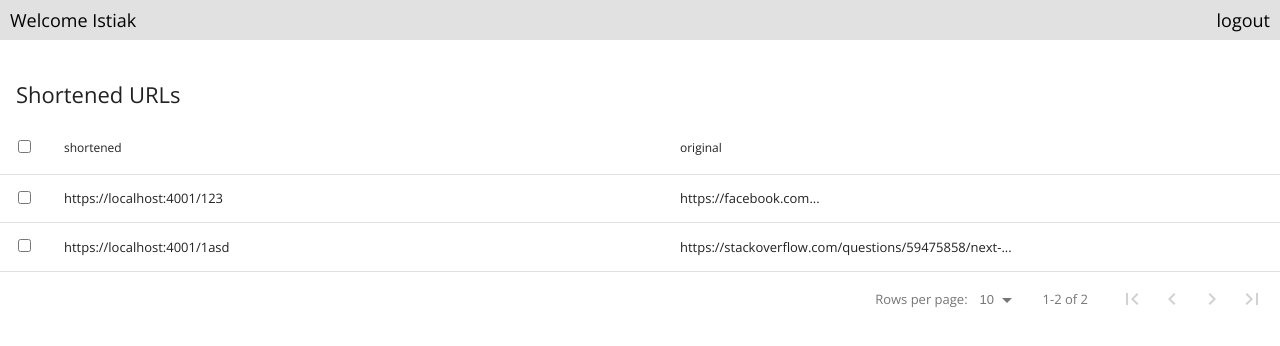
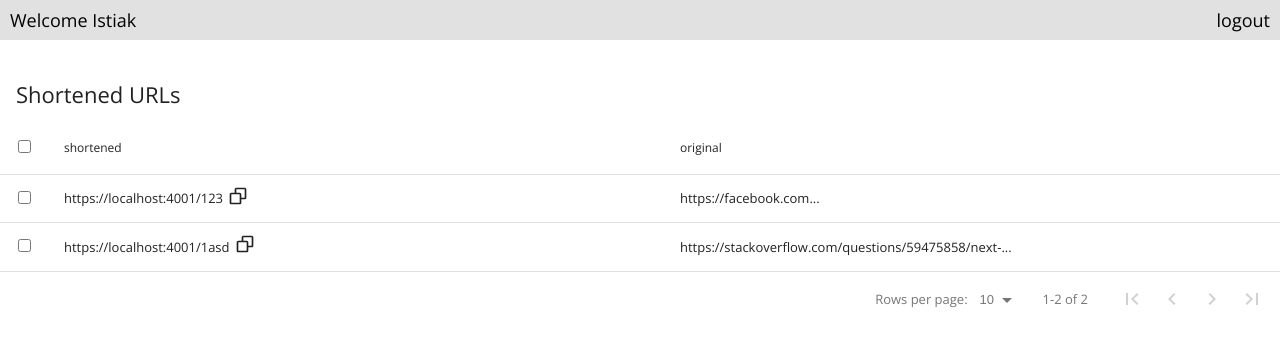
Before and after one commit to aistiak/scaleable-url-shortner, a Next.js app in the folder frontend/: page /dashboard in a window 1280 px wide. Shown: the top 346 px of the page. Built offline with nearby package versions, Linux system fonts and the light colour scheme.

Commit message:
clipboard and tooltip added

```diff
--- a/frontend/package.json
+++ b/frontend/package.json
@@ -24,6 +24,9 @@
     "react-cookies": "^0.1.1",
     "react-data-table-component": "^7.5.3",
     "react-dom": "18.2.0",
+    "react-icons": "^4.8.0",
+    "react-toastify": "^9.1.2",
+    "react-tooltip": "^5.10.1",
     "styled-components": "^5.3.9",
     "typescript": "4.9.5"
   }
--- a/frontend/src/components/table.tsx
+++ b/frontend/src/components/table.tsx
@@ -1,7 +1,10 @@
 import DashboardLayout from "@/layouts/dashboard";
 import dynamic from "next/dynamic";
 import { useCallback, useMemo, useState } from "react";
-
+import { Tooltip as ReactTooltip } from "react-tooltip";
+import "react-tooltip/dist/react-tooltip.css";
+import { BiCopy } from 'react-icons/bi';
+import { toast } from "react-toastify";
 const DataTable = dynamic(() => import('react-data-table-component'), {
     ssr: false,
 });
@@ -9,11 +12,31 @@ const DataTable = dynamic(() => import('react-data-table-component'), {
 const columns = [
     {
         name: 'shortened',
-        selector: (row : any) => row.hash as string ,
+        selector: (row: any) => <div style={{display:'flex',alignItems:'center',cursor:'pointer'}} >
+            <div>
+                {row.hash}
+            </div>
+            <div style={{marginLeft:'5px',fontSize:'20px'}} onClick={()=>{
+                navigator.clipboard.writeText(row.hash)
+                toast.success('copied to clipboard')
+            }} >
+                <BiCopy />
+            </div>
+        </div>
     },
     {
         name: 'original',
-        selector: (row : any) => `${row.url.slice(0,50)}...` as string ,
+        selector: (row: any) => <div>
+            <span id={`anchor-id-${row.id}`}>
+                {`${row.url.slice(0, 50)}...`}
+            </span>
+            <ReactTooltip
+                data-tooltip-id={`anchor-id-${row.id}`}
+                anchorId={`anchor-id-${row.id}`}
+                place="bottom"
+                content={row.url}
+            />
+        </div>,
     },
 ];
 
@@ -29,16 +52,16 @@ const tableDataItems = [
         url: 'https://stackoverflow.com/questions/59475858/next-js-single-page-application',
     }
 ]
-function Table () {
+function Table() {
     const [selectedRows, setSelectedRows] = useState([]);
     const [toggleCleared, setToggleCleared] = useState(false);
     const [data, setData] = useState(tableDataItems);
 
-    const handleRowSelected = useCallback((state : any) => {
+    const handleRowSelected = useCallback((state: any) => {
         setSelectedRows(state.selectedRows);
     }, []);
     // @ts-ignore
-    const Button = ({children,etc}) => {
+    const Button = ({ children, etc }) => {
         return (
             <button {...etc}>{children}</button>
         )
@@ -67,7 +90,7 @@ function Table () {
 
             // paginationPerPage={10}
             // paginationTotalRows={123}
-        onChangePage={(args)=>{
+            onChangePage={(args) => {
                 console.log(args)
                 console.log(` --- on change page ---`)
             }}
@@ -81,4 +104,4 @@ function Table () {
     )
 }
 
-export default Table ;
+export default Table;
--- a/frontend/src/pages/dashboard.tsx
+++ b/frontend/src/pages/dashboard.tsx
@@ -1,14 +1,16 @@
 
 import Table from "@/components/table";
 import DashboardLayout from "@/layouts/dashboard";
+import { ToastContainer } from "react-toastify";
+import 'react-toastify/dist/ReactToastify.css';
 
 function Dashboard() {
 
     return (
         <DashboardLayout>
-            <div>
-                <Table/>
-            </div>
+
+            <Table />
+            <ToastContainer />
         </DashboardLayout>
     )
 }
```
Also changed, not shown: frontend/src/app/page.tsx (+7 -2 lines), 1 other file (tests, documents, lock files or other folders). Lines whose indentation alone changed are shown as unchanged.
